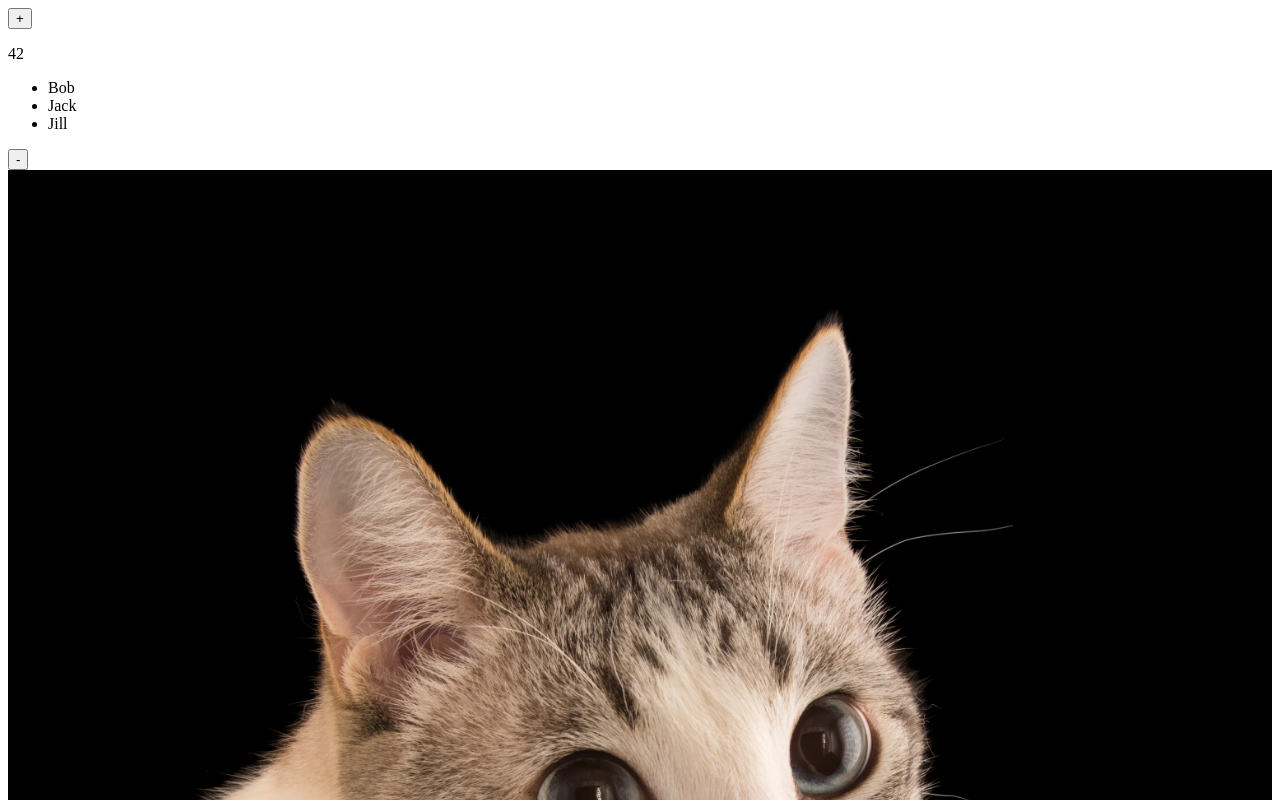
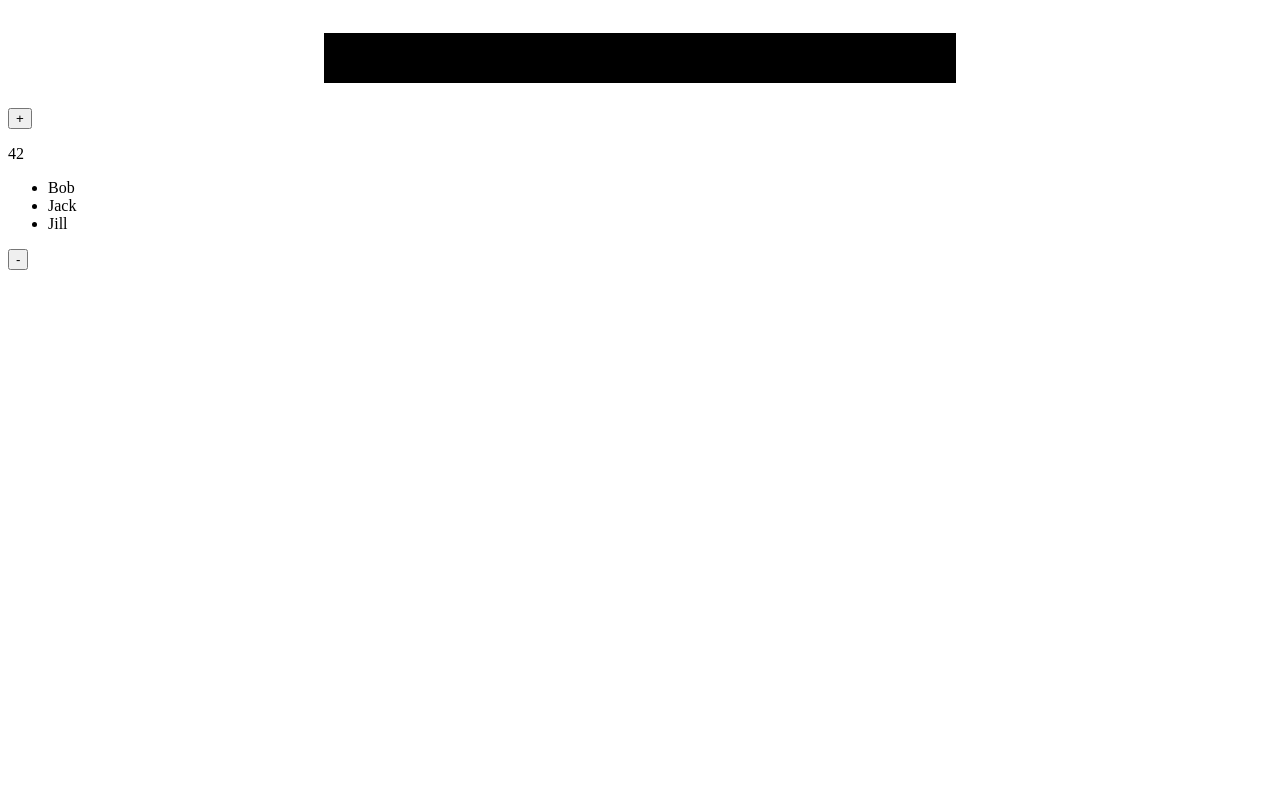
Before and after one commit to azerum/react-webpack-playground, a React app: page / in a window 1280 px wide. Shown: the top 800 px of the page. Built offline with nearby package versions, Linux system fonts and the light colour scheme.

Commit message:
add CSS that is emitted to separate files

```diff
--- a/index.html
+++ b/index.html
@@ -2,11 +2,10 @@
 <html lang="en">
 <head>
     <meta charset="UTF-8">
-    <meta http-equiv="X-UA-Compatible" content="IE=edge">
     <meta name="viewport" content="width=device-width, initial-scale=1.0">
     <title>Document</title>
 </head>
 <body>
-    <div id="banana"></div>
+    <div id="root"></div>
 </body>
 </html>
--- a/package.json
+++ b/package.json
@@ -10,7 +10,9 @@
 		"@babel/preset-react": "^7.18.6",
 		"@pmmmwh/react-refresh-webpack-plugin": "^0.5.10",
 		"babel-loader": "^9.1.2",
+		"css-loader": "^6.7.3",
 		"html-webpack-plugin": "^5.5.0",
+		"mini-css-extract-plugin": "^2.7.3",
 		"react-refresh": "^0.14.0",
 		"webpack": "^5.75.0",
 		"webpack-cli": "^5.0.1",
--- /dev/null
+++ b/src/Counter.css
@@ -0,0 +1,5 @@
+div.cat {
+    background-image: url('./cat.webp');
+    min-height: 100px;
+    transform: scale(0.5);
+}
--- a/src/Counter.jsx
+++ b/src/Counter.jsx
@@ -1,5 +1,5 @@
 import React from 'react';
-import cat from './cat.webp';
+import './Counter.css';
 
 const users = [
     { name: 'Bob' },
@@ -12,13 +12,14 @@ export default function Counter({ initialCount }) {
 
     return (
         <div>
+            <div className="cat"></div>
+
             <button onClick={() => setCount(prev => prev + 1)}>+</button>
             <p>{count}</p>
             <ul>
                 {users.map((u, i) => <li key={i}>{u.name}</li>)}
             </ul>
             <button onClick={() => setCount(prev => prev - 1)}>-</button>
-            <img src={cat} width='100%' />
         </div>
-    );
+    )
 }
--- a/src/main.jsx
+++ b/src/main.jsx
@@ -6,7 +6,9 @@ import Counter from './Counter';
 
 const app = <Counter initialCount={42} />;
 
-const root = ReactDOM.createRoot(banana);
+const container = document.querySelector('#root')
+const root = ReactDOM.createRoot(container);
+
 root.render(app);
 
 //[1, 2, 3, 4], 42
--- a/webpack.config.js
+++ b/webpack.config.js
@@ -1,6 +1,9 @@
 const path = require('path');
 const HtmlWebpackPlugin = require('html-webpack-plugin');
 const ReactRefreshWebpackPlugin = require("@pmmmwh/react-refresh-webpack-plugin");
+const MiniCssExtractPlugin = require("mini-css-extract-plugin");
+
+//For CSS stuff, see https://github.com/webpack-contrib/css-loader#recommend
 
 /**
  * @type {import('webpack').Configuration}
@@ -57,6 +60,22 @@ module.exports = {
             },
 
             {
+                test: /\.css$/,
+
+                use: [
+                    MiniCssExtractPlugin.loader,
+
+                    {
+                        loader: 'css-loader',
+                        options: {
+                            esModule: false,
+                            url: true
+                        }
+                    }
+                ]
+            },
+
+            {
                 test: /\.webp$/,
                 exclude: /node_modules/,
                 type: 'asset/resource'
@@ -72,6 +91,10 @@ module.exports = {
 
         process.env.NODE_ENV === 'production'
             ? null
-            : new ReactRefreshWebpackPlugin()
+            : new ReactRefreshWebpackPlugin(),
+
+        new MiniCssExtractPlugin({
+            filename: '[name].[contenthash].css'
+        })
     ].filter(p => p !== null)
 };
```
Also changed, not shown: 6 other files (tests, documents, lock files or other folders).
